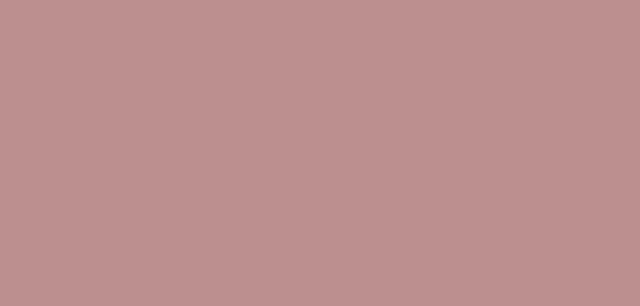
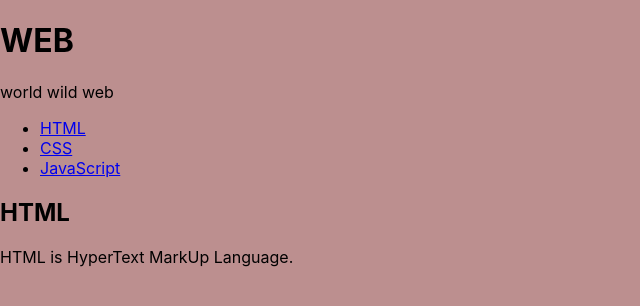
Before and after one commit to 7reun/React_Management, a React (Create React App) app in the folder react-app/: page / in a window 1280 px wide. Shown: the top 306 px of the page, without its empty margins (0-640 px from the left). Built offline with nearby package versions, Linux system fonts and the light colour scheme.

Commit message:
modify App.js state

```diff
--- a/react-app/src/App.js
+++ b/react-app/src/App.js
@@ -1,9 +1,9 @@
 //import logo from './logo.svg';
 import './App.css';
 import React,{Component} from 'react';
-//import TOC from './components/TOC';
-//import CONTENTS from './components/contents';
-//import Subject from './components/subject';
+import TOC from './components/TOC';
+import CONTENTS from './components/contents';
+import Subject from './components/subject';
 
 
 //컴포넌트는 분리해서 따로 만들어줌.
@@ -53,36 +53,26 @@
 
 //function App() {
 class App extends Component {
+  constructor(props) {
+    super(props);
+    this.state = {
+      subject:{title:'WEB',sub:'world wild web'},
+      contents:[
+        {id:1,title:'HTML',desc:'HTML is for information'},
+        {id:2,title:'CSS',desc:'CSS is for design'},
+        {id:3,title:'JavaScript',desc:'JavaScript is for interactive'}
+      ]
+    }
+  }
   render() {
     return (
-      //<div>
-        //<Subject title="WEB" sub="world wide web"></Subject> {/* == <Subject/> */}
-        //<Subject title="REACT" sub="react"></Subject>
-        //<TOC></TOC>
-        //<CONTENTS title="HTML" desc="HTML is HyperText MarkUp Language."></CONTENTS>
-      //</div>
+      <div>
+        <Subject title={this.state.subject.title} sub={this.state.subject.sub}></Subject> {/* == <Subject/> */}
+        <TOC data={this.state.contents}></TOC>
+        <CONTENTS title="HTML" desc="HTML is HyperText MarkUp Language."></CONTENTS>
+      </div>
+
       //<div>hello world</div> 상위 태그가 하나인 구조로 만들어야함.
-
-      /*{ <div className="App">
-        <header className="App-header">
-          <img src={logo} className="App-logo" alt="logo" />
-          <p>
-            Edit <code>src/App.js</code> and save to reload.
-          </p>
-          <a
-            className="App-link"
-            href="https://reactjs.org"
-            target="_blank"
-            rel="noopener noreferrer"
-          >
-            Learn React
-          </a>
-        </header>
-      </div> } */
-
-      ////////////////////////////////////////////
-
-      <div></div>
     );
   }
 }
--- a/react-app/src/components/TOC.js
+++ b/react-app/src/components/TOC.js
@@ -2,12 +2,21 @@
 
 class TOC extends Component{
     render() {
+      let lists = [];
+      let data = this.props.data;
+      let i = 0;
+
+      while(i < data.length) {
+        lists.push(<li><a href={"/content/" + data[i].id}>{data[i].title}</a></li>);
+        i = i + 1;
+      }
         return(
           <nav>
             <ul>
-              <li><a href="1.html">HTML</a></li>
+              {lists}
+                {/* <li><a href="1.html">HTML</a></li>
                 <li><a href="2.html">CSS</a></li>
-              <li><a href="3.html">JavaScript</a></li>
+                <li><a href="3.html">JavaScript</a></li> */}
             </ul>
           </nav>
         );
```
Lines whose indentation alone changed are shown as unchanged.
